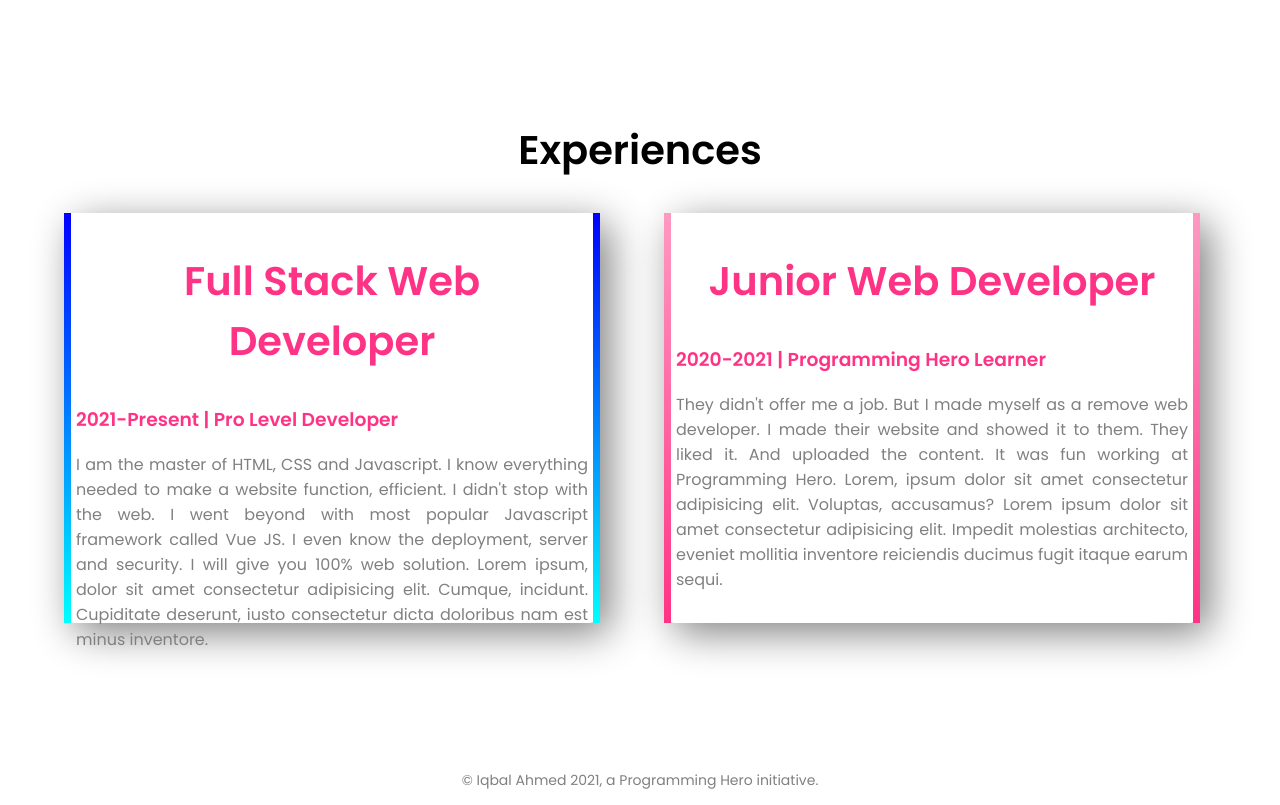
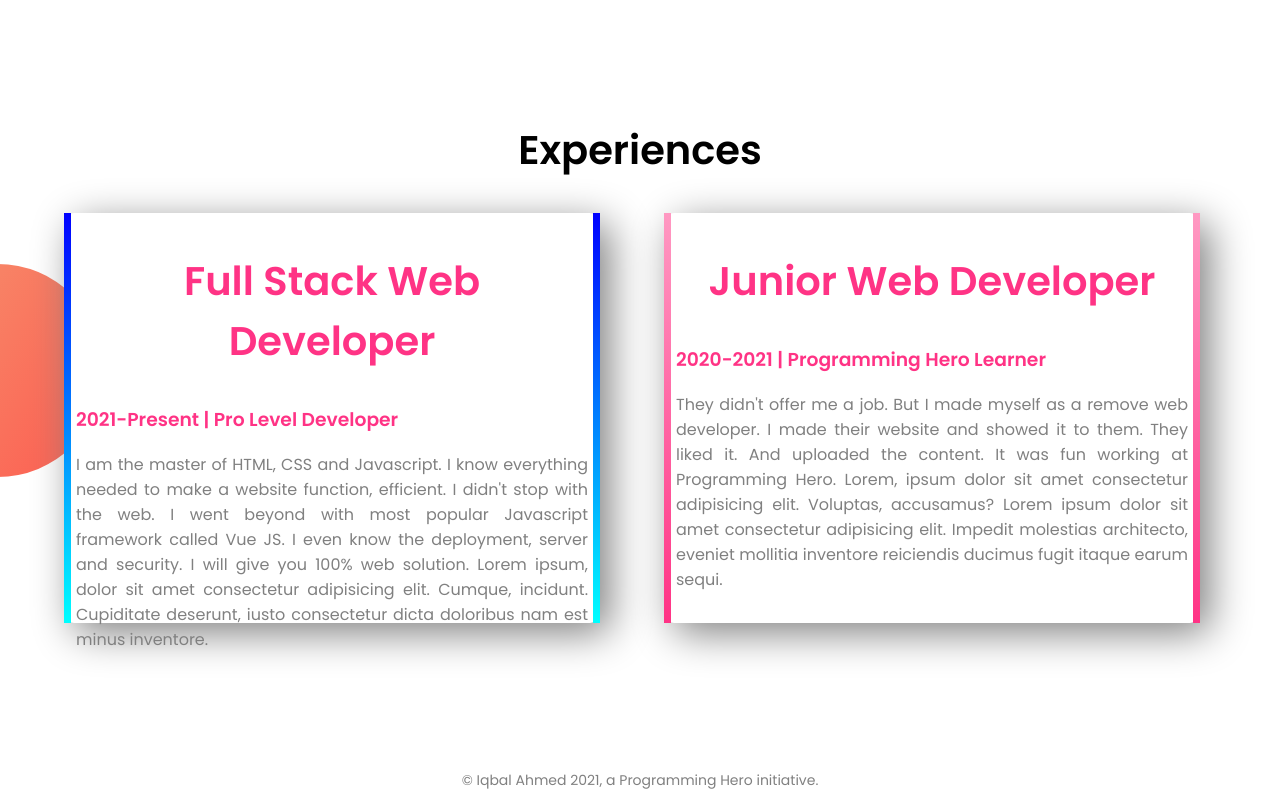
Before and after one commit to iqbal9865/Iqbal-Portfolio, a plain HTML site: page index.html in a window 1280 px wide. Shown: the part 1180-1985 px from the top of the page. Drawn offline with Linux system fonts and the light colour scheme.

Commit message:
completed

```diff
--- a/style.css
+++ b/style.css
@@ -79,6 +79,7 @@ section{
     border-right: 7px solid;
     border-image: linear-gradient(180deg, blue,cyan);
     border-image-slice: 1;
+    background-color: white;
 }
 #junior-developer{
     border-left: 7px solid;
@@ -97,3 +98,8 @@ footer p{
     font-size: 14px;
     text-align: center;
 }
+.experience-area{
+    background-image: url("images/exp-bg.png");
+    background-repeat: no-repeat;
+    background-position: left;
+}
```
